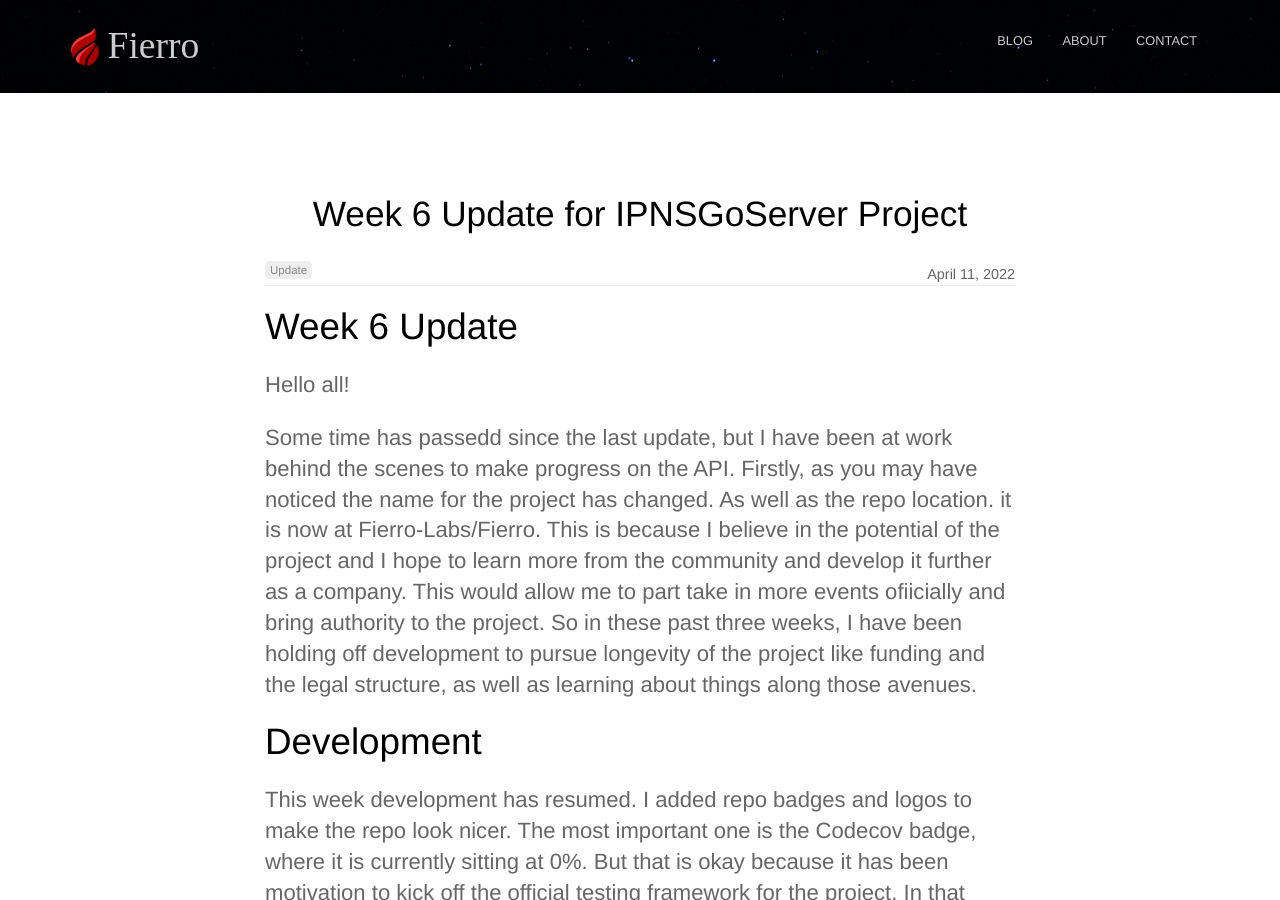
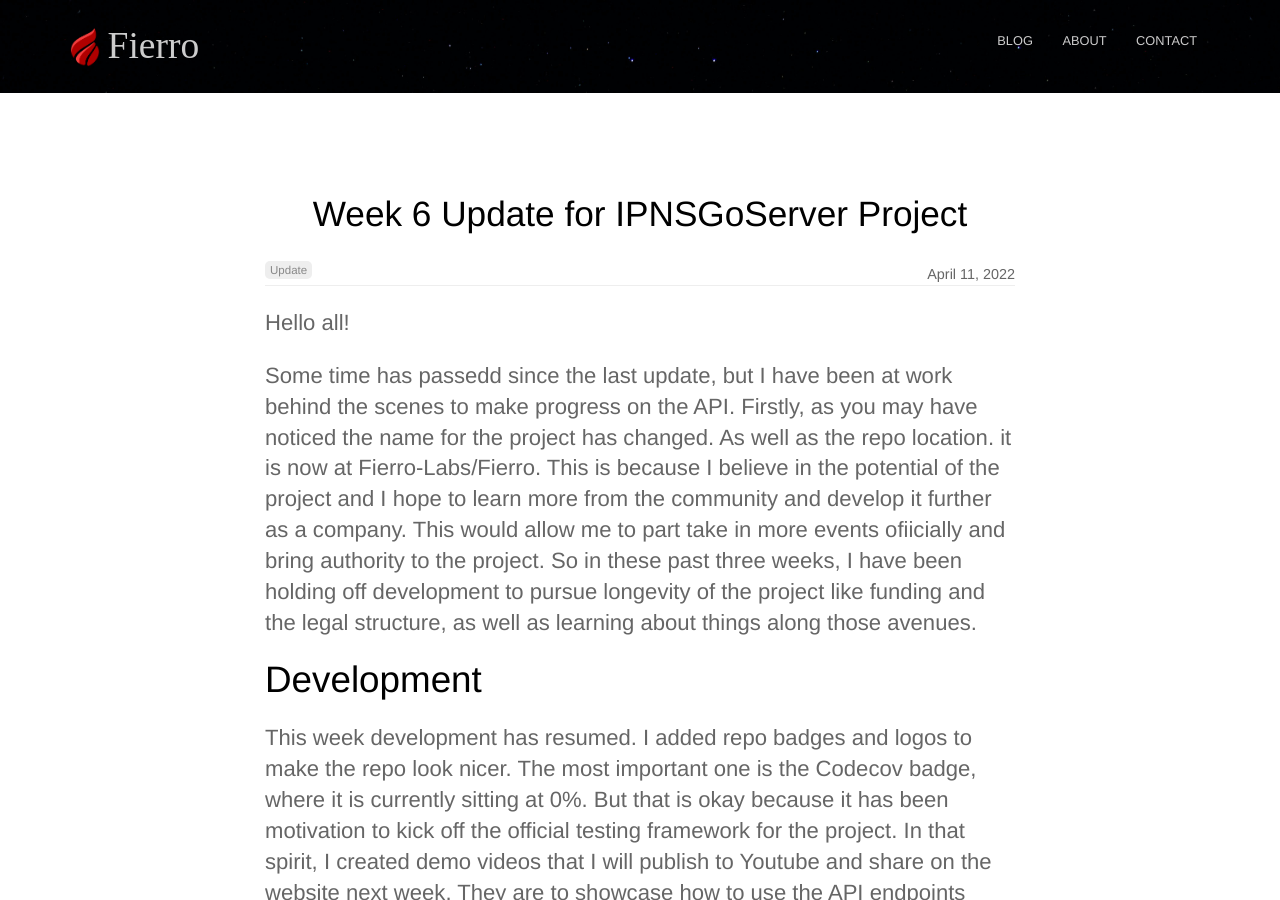
Before and after one commit to mrodriguez3313/LandingSite, a Jekyll site: the page built from _posts/2022-04-11-week5-update.md, in a window 1280 px wide and 900 px high. Built offline with Jekyll 4.4.1, drawn with Linux system fonts in a browser that asks for light colours.

Commit message:
Update 2022-04-11-week5-update.md

```diff
--- a/_posts/2022-04-11-week5-update.md
+++ b/_posts/2022-04-11-week5-update.md
@@ -5,8 +5,6 @@ categories:
   - Update
 author_staff_member: Marco
 ---
-# Week 6 Update
-
 Hello all!
 
 Some time has passedd since the last update, but I have been at work behind the scenes to make progress on the API. Firstly, as you may have noticed the name for the project has changed. As well as the repo location. it is now at Fierro-Labs/Fierro. This is because I believe in the potential of the project and I hope to learn more from the community and develop it further as a company. This would allow me to part take in more events ofiicially and bring authority to the project. So in these past three weeks, I have been holding off development to pursue longevity of the project like funding and the legal structure, as well as learning about things along those avenues.
```
